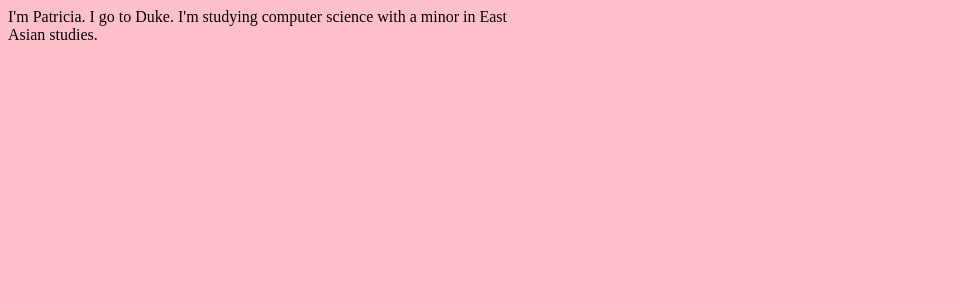
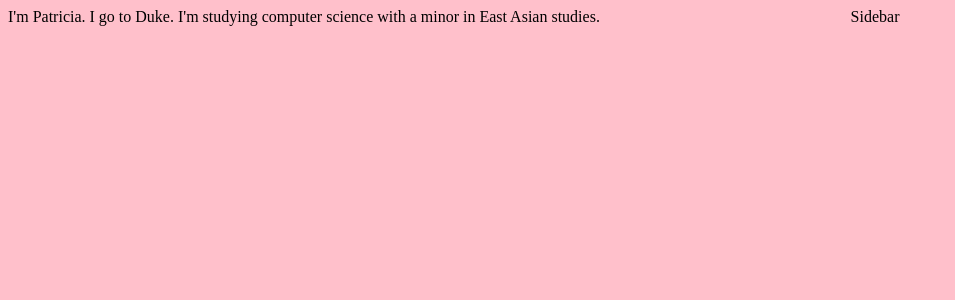
Before and after one commit to pmt/pmt.github.io, a PHP site: page / in a window 1280 px wide. Shown: the top 300 px of the page, without its empty margins (0-955 px from the left). Run offline with PHP 8.4, Linux system fonts and the light colour scheme.

Commit message:
gridding

```diff
--- a/css/main.css
+++ b/css/main.css
@@ -2,9 +2,14 @@ body {
     background-color: pink;
 }
 
-.content {
-    position: absolute;
-    margin-left: auto;
-    margin-right: auto;
-    width: 40%;
+[class*='col-'] {
+    float: left;
 }
+
+.col-2-3 {
+    width: 66.66%;
+}
+
+.col-1-3 {
+    width: 33.33%;
+}
--- a/index.html
+++ b/index.html
@@ -2,6 +2,11 @@
 <link rel="stylesheet" type="text/css" href="css/main.css"
 </head>
 
-<div class="content">
-I'm Patricia. I go to Duke. I'm studying computer science with a minor in East Asian studies.
+<div class="grid">
+  <div class="col-2-3">
+     I'm Patricia. I go to Duke. I'm studying computer science with a minor in East Asian studies.
+  </div>
+  <div class="col-1-3">
+     Sidebar
+  </div>
 </div>
```
